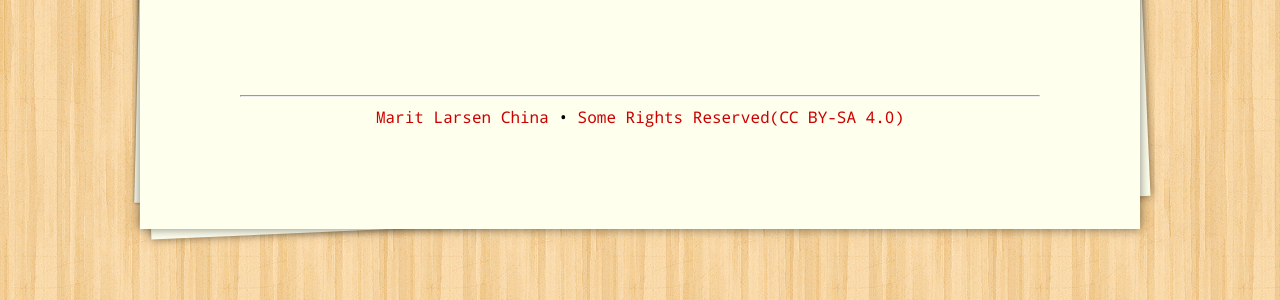
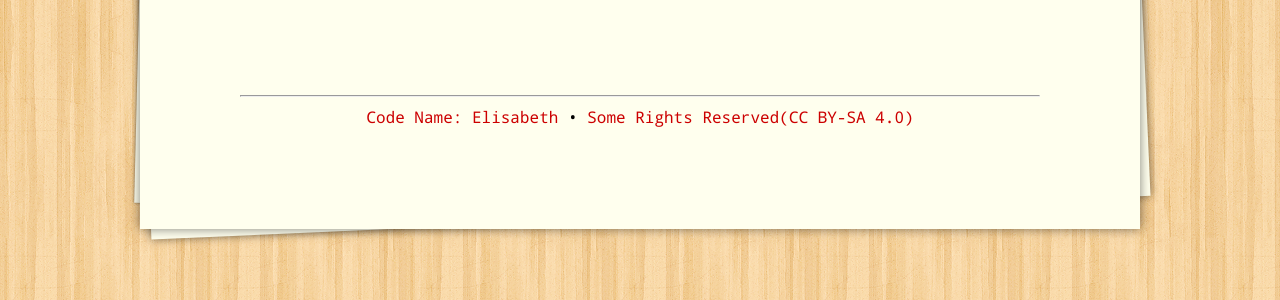
Before and after one commit to maritlarsenchina/maritlarsenlyrics, a Jekyll site: the page built from index.html, in a window 1280 px wide. Shown: the part 599-899 px from the top of the page. Built offline with Jekyll 4.4.1, drawn with Linux system fonts in a browser that asks for light colours; the list of posts is cut into pages by our own code.

Commit message:
new footer

```diff
--- a/_includes/footer.html
+++ b/_includes/footer.html
@@ -1,4 +1,4 @@
 <footer class="site-footer">
 <hr />
-<a href="http://maritlarsen.ml/" target="_blank">Marit Larsen China</a>&nbsp;&bull;&nbsp;<a href="https://creativecommons.org/licenses/by-sa/4.0/" target="_blank">Some Rights Reserved(CC BY-SA 4.0)</a>
+<a href="http://maritlarsen.ml/" target="_blank">Code Name: Elisabeth</a>&nbsp;&bull;&nbsp;<a href="https://creativecommons.org/licenses/by-sa/4.0/" target="_blank">Some Rights Reserved(CC BY-SA 4.0)</a>
 </footer>
```
